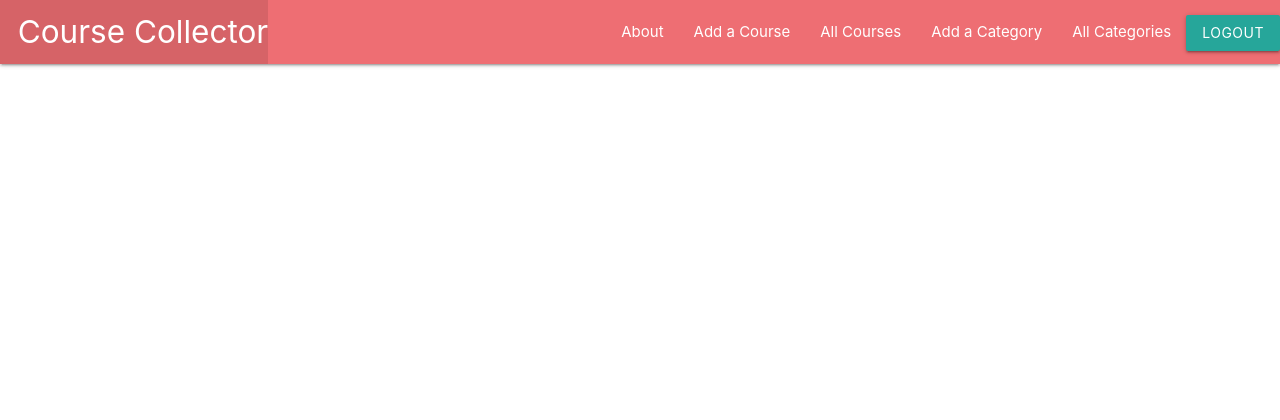
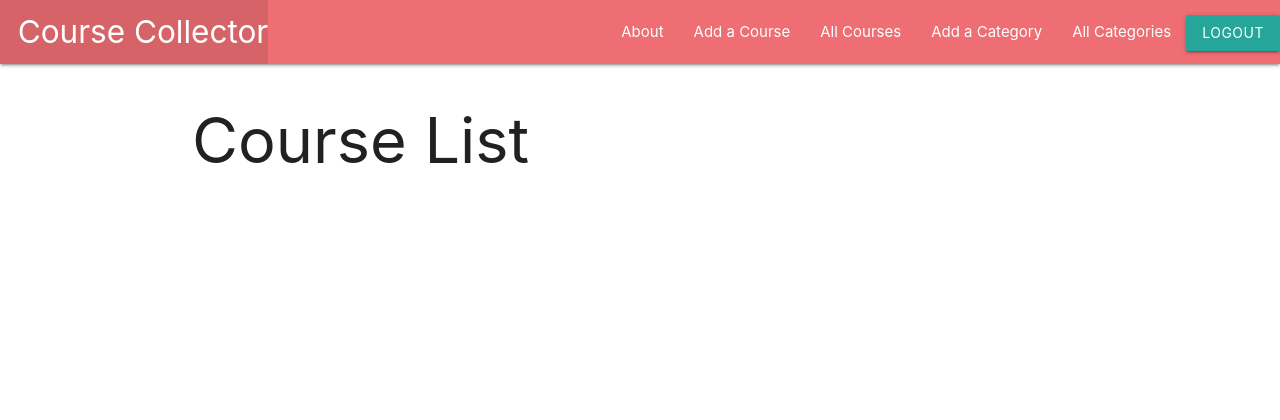
Before and after one commit to asands94/coursecollector, a Django app: page /courses/ in a window 1280 px wide. Shown: the top 420 px of the page. Run offline with Django 5.2, Linux system fonts and the light colour scheme; the visitor is signed in with stand-in values (Sample User, id 1); data that the repository does not hold is empty.

Commit message:
add course list and detail templates

```diff
--- a/main_app/templates/main_app/category_confirm_delete.html
+++ b/main_app/templates/main_app/category_confirm_delete.html
@@ -9,6 +9,6 @@
 <form action="" method="POST">
   {% csrf_token %}
   <input type="submit" value="Yes - Delete!" class="btn" />
-  <a href="{% url 'course_detail' pk %}">Cancel</a>
+  <a href="{% url 'course_detail' category.id %}">Cancel</a>
 </form>
 {% endblock %}
--- a/main_app/templates/main_app/category_form.html
+++ b/main_app/templates/main_app/category_form.html
@@ -9,6 +9,6 @@
   <table>
     {{ form.as_table }}
   </table>
-  <input type="submit" value="Add" class="btn" />
+  <input type="submit" value="Submit" class="btn" />
 </form>
 {% endblock %}
--- a/main_app/templates/main_app/course_confirm_delete.html
+++ b/main_app/templates/main_app/course_confirm_delete.html
@@ -9,6 +9,6 @@
 <form action="" method="POST">
   {% csrf_token %}
   <input type="submit" value="Yes - Delete!" class="btn" />
-  <a href="{% url 'course_detail' pk %}">Cancel</a>
+  <a href="{% url 'course_detail' course.id %}">Cancel</a>
 </form>
 {% endblock %}
--- a/main_app/templates/main_app/course_form.html
+++ b/main_app/templates/main_app/course_form.html
@@ -9,7 +9,7 @@
   <table>
     {{ form.as_table }}
   </table>
-  <input type="submit" value="Add" class="btn" />
+  <input type="submit" value="Submit" class="btn" />
 </form>
 
 <script>
--- a/main_app/templates/main_app/course_list.html
+++ b/main_app/templates/main_app/course_list.html
@@ -1 +1,14 @@
-{% extends 'base.html' %} {% block content %} {% endblock %}
+{% extends 'base.html' %} {% block content %}
+
+<h1>Course List</h1>
+
+{% for course in course_list %}
+<a href="{% url 'course_detail' course.id %}">
+  <div class="card">
+    <div class="card-content">
+      <span class="card-title">{{ course.name }}</span>
+      <p>Description: {{ course.description }}</p>
+    </div>
+  </div>
+</a>
+{% endfor %} {% endblock %}
```
Also changed, not shown: main_app/templates/main_app/course_detail.html (+19 -1 lines).
